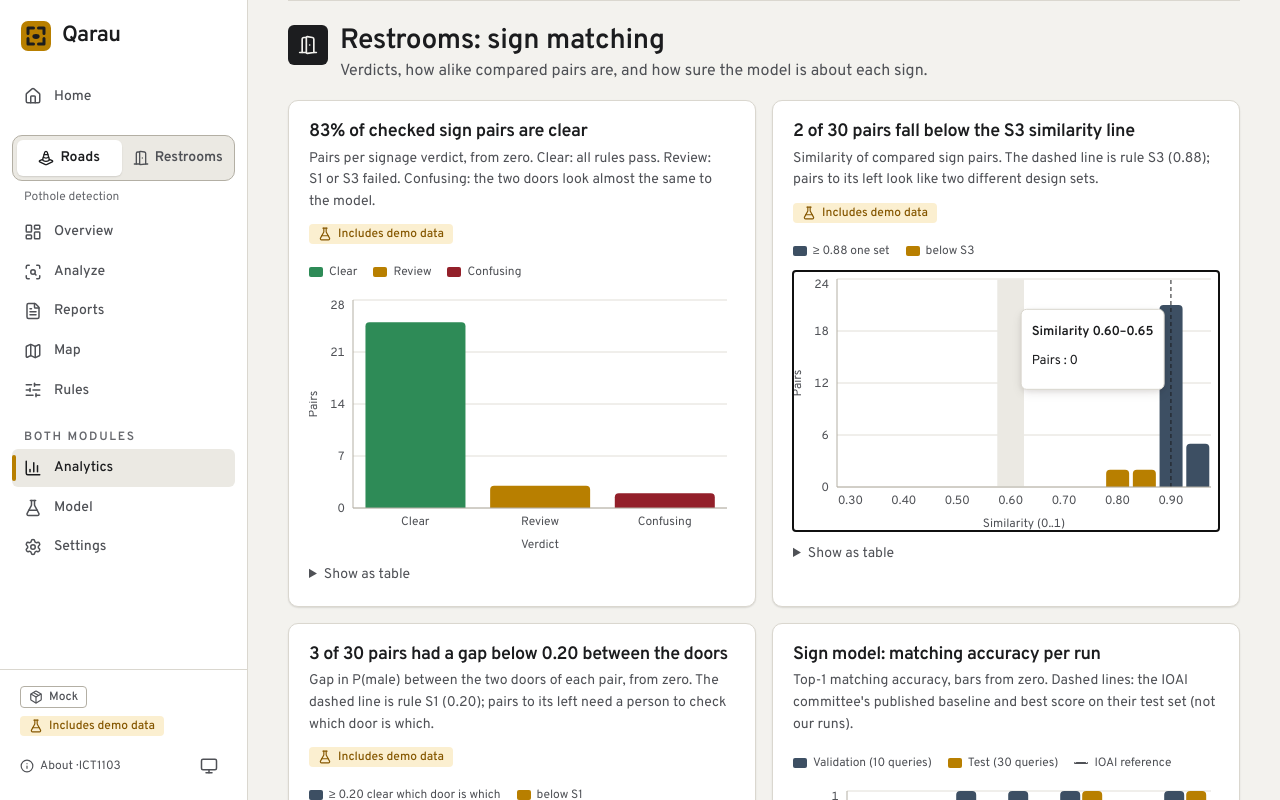
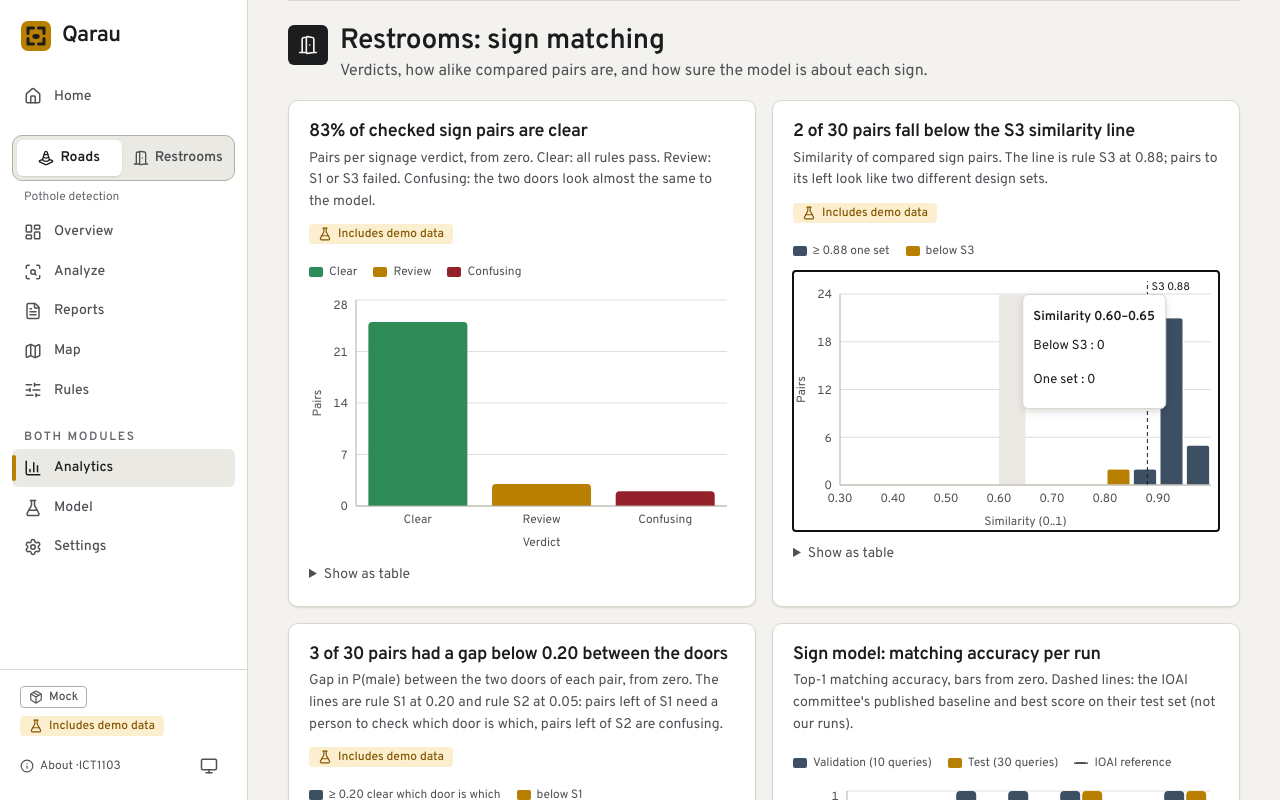
Before and after one commit to tairqaldy/jolscan-ict-final-1st-trimester, a Next.js app in the folder web/: page /app/analytics in a window 1280 px wide. Both pictures are taken after a click on the element 1006 px from the left and 2239 px from the top of the page. Shown: the part 1839-2639 px from the top of the page. Built offline with nearby package versions, Linux system fonts and the light colour scheme.

Commit message:
G-7, G-71: restroom charts use the kit; label S3 and S1, draw S2

```diff
--- a/web/components/restrooms/restroom-analytics.tsx
+++ b/web/components/restrooms/restroom-analytics.tsx
@@ -1,36 +1,41 @@
 "use client";
 
 import { useMemo } from "react";
-import { Bar, BarChart, CartesianGrid, Cell, Label, ReferenceLine, ResponsiveContainer, Tooltip, XAxis, YAxis } from "recharts";
+import { Bar, BarChart, BarStack, CartesianGrid, Cell, ResponsiveContainer, Tooltip, XAxis, YAxis } from "recharts";
 import { DemoBadge } from "@/components/app/demo-badge";
-import { axisLabelProps, axisProps, ChartCard, DataTable, gridProps, LegendSwatch, tooltipProps } from "@/components/charts/chart-kit";
+import {
+  axisProps,
+  barRadius,
+  BinEdgeTick,
+  ChartCard,
+  chartMargin,
+  DataTable,
+  gridProps,
+  LegendSwatch,
+  SERIES,
+  stackSeparatorProps,
+  ThresholdMarker,
+  tooltipProps,
+  xAxisTitle,
+  yAxisTitle,
+  yAxisWidth,
+} from "@/components/charts/chart-kit";
 import { RestroomRunsChart } from "@/components/charts/restroom-runs";
 import { Stagger, StaggerItem } from "@/components/motion/reveal";
+import { splitBins } from "@/lib/charts/thresholds";
 import { assignDoors } from "@/lib/signage";
+import { DEFAULT_SIGNAGE } from "@/lib/signage/config";
 import { VERDICT_META } from "@/lib/signage-ui";
 import { useRestroomChecks } from "@/lib/store/restroom-history";
 import { signageRulesStore } from "@/lib/store/settings";
 import { VERDICTS } from "@/lib/types";
-
-/** Equal-width bins [from, from + step), the last one closed at `to`. */
-function bins(values: number[], from: number, to: number, step: number) {
-  const n = Math.round((to - from) / step);
-  const out = Array.from({ length: n }, (_, i) => {
-    const lo = Math.round((from + i * step) * 100) / 100;
-    return { lo, label: lo.toFixed(2), count: 0 };
-  });
-  for (const v of values) {
-    const i = Math.min(n - 1, Math.floor((v - from) / step + 1e-9));
-    if (i >= 0) out[i].count++;
-  }
-  return out;
-}
 
 /** Restroom (signage) charts: verdicts, similarity distribution, gap in P(male) between the doors. */
 export function RestroomAnalytics() {
   const checks = useRestroomChecks();
   const rules = signageRulesStore.useStore();
   const t1 = rules.s1.minMargin;
+  const t2 = rules.s2.minMargin;
   const t3 = rules.s3.minSimilarity;
 
   const verdicts = useMemo(
@@ -38,11 +43,10 @@ export function RestroomAnalytics() {
     [checks],
   );
   const clearPct = checks.length ? Math.round((verdicts[0].count / checks.length) * 100) : 0;
-  const similarity = useMemo(() => bins(checks.map((c) => c.similarity), 0.3, 1.0, 0.05), [checks]);
-  const confidence = useMemo(() => bins(checks.map((c) => assignDoors(c.a, c.b).margin), 0, 1.0, 0.05), [checks]);
+  const similarity = useMemo(() => splitBins(checks.map((c) => c.similarity), 0.3, 1.0, 0.05, t3), [checks, t3]);
+  const confidence = useMemo(() => splitBins(checks.map((c) => assignDoors(c.a, c.b).margin), 0, 1.0, 0.05, t1), [checks, t1]);
   const belowS3 = checks.filter((c) => c.similarity < t3).length;
   const belowS1 = checks.filter((c) => assignDoors(c.a, c.b).margin < t1).length;
-  const lineAt = (b: { lo: number; label: string }[], t: number) => b.find((x) => x.lo >= t - 1e-9)?.label;
 
   return (
     <Stagger className="grid gap-4 lg:grid-cols-2">
@@ -57,16 +61,16 @@ export function RestroomAnalytics() {
           table={<DataTable head={["Verdict", "Pairs"]} rows={verdicts.map((v) => [v.label, v.count])} />}
         >
           <ResponsiveContainer width="100%" height="100%">
-            <BarChart data={verdicts} margin={{ top: 8, right: 8, bottom: 14, left: -16 }}>
+            <BarChart data={verdicts} margin={chartMargin({ xTitle: true })}>
               <CartesianGrid {...gridProps} />
               <XAxis dataKey="label" {...axisProps}>
-                <Label value="Verdict" position="insideBottom" offset={-10} {...axisLabelProps} />
+                {xAxisTitle("Verdict")}
               </XAxis>
-              <YAxis allowDecimals={false} {...axisProps}>
-                <Label value="Pairs" angle={-90} position="insideLeft" offset={20} {...axisLabelProps} />
+              <YAxis allowDecimals={false} width={yAxisWidth(3)} {...axisProps}>
+                {yAxisTitle("Pairs")}
               </YAxis>
               <Tooltip {...tooltipProps} />
-              <Bar dataKey="count" name="Pairs" radius={[4, 4, 0, 0]}>
+              <Bar dataKey="count" name="Pairs" radius={barRadius}>
                 {verdicts.map((v) => (
                   <Cell key={v.verdict} fill={VERDICT_META[v.verdict].cssVar} />
                 ))}
@@ -79,32 +83,31 @@ export function RestroomAnalytics() {
       <StaggerItem>
         <ChartCard
           title={`${belowS3} of ${checks.length} pairs fall below the S3 similarity line`}
-          description={`Similarity of compared sign pairs. The dashed line is rule S3 (${t3.toFixed(2)}); pairs to its left look like two different design sets.`}
+          description={`Similarity of compared sign pairs. The line is rule S3 at ${t3.toFixed(2)}; pairs to its left look like two different design sets.`}
           badge={<DemoBadge show label="Includes demo data" />}
           legend={
             <>
-              <LegendSwatch color="var(--chart-1)" label={`≥ ${t3.toFixed(2)} one set`} />
-              <LegendSwatch color="var(--chart-2)" label="below S3" />
+              <LegendSwatch color={SERIES[0]} label={`≥ ${t3.toFixed(2)} one set`} />
+              <LegendSwatch color={SERIES[1]} label="below S3" />
             </>
           }
           table={<DataTable head={["From", "Pairs"]} rows={similarity.map((b) => [b.label, b.count])} />}
         >
           <ResponsiveContainer width="100%" height="100%">
-            <BarChart data={similarity} margin={{ top: 8, right: 8, bottom: 14, left: -16 }} barCategoryGap={2}>
+            <BarChart data={similarity} margin={chartMargin({ xTitle: true, labelRows: 1 })} barCategoryGap={2}>
               <CartesianGrid {...gridProps} />
-              <XAxis dataKey="label" interval={1} {...axisProps}>
-                <Label value="Similarity (0..1)" position="insideBottom" offset={-10} {...axisLabelProps} />
+              <XAxis dataKey="label" interval={1} {...axisProps} tick={<BinEdgeTick />}>
+                {xAxisTitle("Similarity (0..1)")}
               </XAxis>
-              <YAxis allowDecimals={false} {...axisProps}>
-                <Label value="Pairs" angle={-90} position="insideLeft" offset={20} {...axisLabelProps} />
+              <YAxis allowDecimals={false} width={yAxisWidth(3)} {...axisProps}>
+                {yAxisTitle("Pairs")}
               </YAxis>
               <Tooltip {...tooltipProps} labelFormatter={(l) => `Similarity ${l}–${(Number(l) + 0.05).toFixed(2)}`} />
-              <ReferenceLine x={lineAt(similarity, t3)} stroke="var(--fg)" strokeDasharray="4 3" />
-              <Bar dataKey="count" name="Pairs" radius={[4, 4, 0, 0]}>
-                {similarity.map((b) => (
-                  <Cell key={b.label} fill={b.lo + 1e-9 >= t3 ? "var(--chart-1)" : "var(--chart-2)"} />
-                ))}
-              </Bar>
+              <BarStack radius={barRadius}>
+                <Bar dataKey="below" name="Below S3" fill={SERIES[1]} {...stackSeparatorProps} />
+                <Bar dataKey="atOrAbove" name="One set" fill={SERIES[0]} {...stackSeparatorProps} />
+              </BarStack>
+              <ThresholdMarker bins={similarity} value={t3} rule="S3" defaultValue={DEFAULT_SIGNAGE.s3.minSimilarity} />
             </BarChart>
           </ResponsiveContainer>
         </ChartCard>
@@ -113,32 +116,32 @@ export function RestroomAnalytics() {
       <StaggerItem>
         <ChartCard
           title={`${belowS1} of ${checks.length} pairs had a gap below ${t1.toFixed(2)} between the doors`}
-          description={`Gap in P(male) between the two doors of each pair, from zero. The dashed line is rule S1 (${t1.toFixed(2)}); pairs to its left need a person to check which door is which.`}
+          description={`Gap in P(male) between the two doors of each pair, from zero. The lines are rule S1 at ${t1.toFixed(2)} and rule S2 at ${t2.toFixed(2)}: pairs left of S1 need a person to check which door is which, pairs left of S2 are confusing.`}
           badge={<DemoBadge show label="Includes demo data" />}
           legend={
             <>
-              <LegendSwatch color="var(--chart-1)" label={`≥ ${t1.toFixed(2)} clear which door is which`} />
-              <LegendSwatch color="var(--chart-2)" label="below S1" />
+              <LegendSwatch color={SERIES[0]} label={`≥ ${t1.toFixed(2)} clear which door is which`} />
+              <LegendSwatch color={SERIES[1]} label="below S1" />
             </>
           }
           table={<DataTable head={["Gap from", "Pairs"]} rows={confidence.map((b) => [b.label, b.count])} />}
         >
           <ResponsiveContainer width="100%" height="100%">
-            <BarChart data={confidence} margin={{ top: 8, right: 8, bottom: 14, left: -16 }} barCategoryGap={2}>
+            <BarChart data={confidence} margin={chartMargin({ xTitle: true, labelRows: 2 })} barCategoryGap={2}>
               <CartesianGrid {...gridProps} />
-              <XAxis dataKey="label" {...axisProps}>
-                <Label value="Gap in P(male) between the doors" position="insideBottom" offset={-10} {...axisLabelProps} />
+              <XAxis dataKey="label" {...axisProps} tick={<BinEdgeTick />}>
+                {xAxisTitle("Gap in P(male) between the doors")}
               </XAxis>
-              <YAxis allowDecimals={false} {...axisProps}>
-                <Label value="Pairs" angle={-90} position="insideLeft" offset={20} {...axisLabelProps} />
+              <YAxis allowDecimals={false} width={yAxisWidth(3)} {...axisProps}>
+                {yAxisTitle("Pairs")}
               </YAxis>
               <Tooltip {...tooltipProps} labelFormatter={(l) => `Gap ${l}–${(Number(l) + 0.05).toFixed(2)}`} />
-              <ReferenceLine x={lineAt(confidence, t1)} stroke="var(--fg)" strokeDasharray="4 3" />
-              <Bar dataKey="count" name="Pairs" radius={[4, 4, 0, 0]}>
-                {confidence.map((b) => (
-                  <Cell key={b.label} fill={b.lo + 1e-9 >= t1 ? "var(--chart-1)" : "var(--chart-2)"} />
-                ))}
-              </Bar>
+              <BarStack radius={barRadius}>
+                <Bar dataKey="below" name="Below S1" fill={SERIES[1]} {...stackSeparatorProps} />
+                <Bar dataKey="atOrAbove" name="Clear which door is which" fill={SERIES[0]} {...stackSeparatorProps} />
+              </BarStack>
+              <ThresholdMarker bins={confidence} value={t1} rule="S1" defaultValue={DEFAULT_SIGNAGE.s1.minMargin} />
+              <ThresholdMarker bins={confidence} value={t2} rule="S2" defaultValue={DEFAULT_SIGNAGE.s2.minMargin} row={1} />
             </BarChart>
           </ResponsiveContainer>
         </ChartCard>
```
